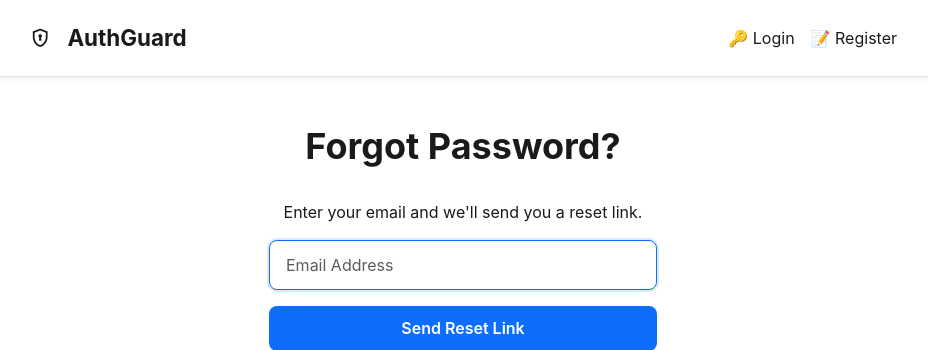
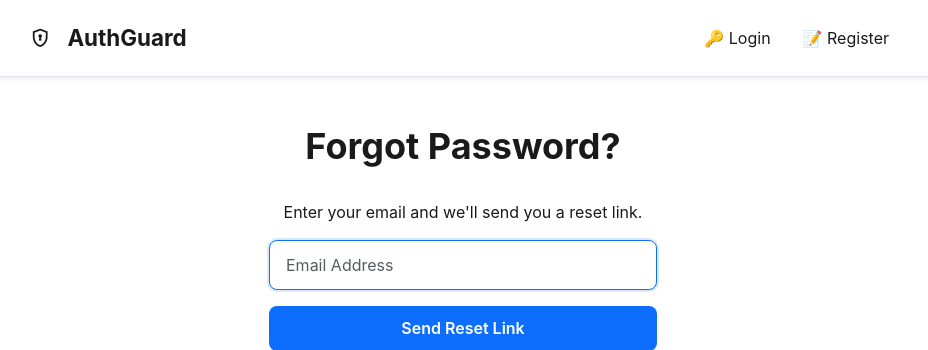
Before and after one commit to vedasm/AuthGuard, a Flask app: page /forgot in a window 1280 px wide. Shown: the top 350 px of the page, without its empty margins (177-1105 px from the left). Run offline with Flask 3, Linux system fonts and the light colour scheme; some libraries are stand-ins or nearby versions.

Commit message:
Update base.html

```diff
--- a/templates/base.html
+++ b/templates/base.html
@@ -1,6 +1,5 @@
 <!DOCTYPE html>
 <html lang="en">
-
 <head>
     <meta charset="UTF-8">
     <meta name="viewport" content="width=device-width, initial-scale=1.0">
@@ -11,55 +10,48 @@
     <link rel="stylesheet" href="{{ url_for('static', filename='style.css') }}">
     {% block extra_head %}{% endblock %}
 </head>
-
 <body>
-
-    <!-- Navbar -->
     <nav class="navbar navbar-expand-lg bg-white shadow-sm border-bottom">
         <div class="container">
             <a class="navbar-brand d-flex align-items-center fw-bold" href="/">
-                <span class="material-symbols-outlined me-2">
-                    encrypted
-                </span>
+                <span class="material-symbols-outlined me-2">encrypted</span>
                 AuthGuard
             </a>
-            <button class="navbar-toggler" type="button" data-bs-toggle="collapse" data-bs-target="#navbarNav">
+            <button class="navbar-toggler" type="button" data-bs-toggle="collapse" data-bs-target="#navbarNav" aria-controls="navbarNav" aria-expanded="false" aria-label="Toggle navigation">
                 <span class="navbar-toggler-icon"></span>
             </button>
             <div class="collapse navbar-collapse" id="navbarNav">
-                <div class="ms-auto d-flex align-items-center gap-3">
+                <ul class="navbar-nav ms-auto align-items-lg-center gap-lg-3">
                     {% if session.get("user_id") %}
-                    <a class="nav-link" href="/">🔐 Vault</a>
-                    <a class="nav-link" href="/add">➕ Add</a>
-                    <a class="nav-link" href="/account">👤 Account</a>
-                    <a class="nav-link text-danger" href="/logout">
-                        ➜ Logout
-                    </a>
+                    <li class="nav-item">
+                        <a class="nav-link" href="/">🔐 Vault</a>
+                    </li>
+                    <li class="nav-item">
+                        <a class="nav-link" href="/add">➕ Add</a>
+                    </li>
+                    <li class="nav-item">
+                        <a class="nav-link" href="/account">👤 Account</a>
+                    </li>
+                    <li class="nav-item">
+                        <a class="nav-link text-danger" href="/logout">➡ Logout</a>
+                    </li>
                     {% else %}
-                    <a class="nav-link" href="/login">
-                        🔑 Login
-                    </a>
-                    <a class="nav-link" href="/register">
-                        📝 Register
-                    </a>
+                    <li class="nav-item">
+                        <a class="nav-link" href="/login">🔑 Login</a>
+                    </li>
+                    <li class="nav-item">
+                        <a class="nav-link" href="/register">📝 Register</a>
+                    </li>
                     {% endif %}
-                </div>
+                </ul>
             </div>
         </div>
     </nav>
-    <!-- Main Content -->
     <main class="container py-5">
         {% with messages = get_flashed_messages(with_categories=true) %}
         {% if messages %}
         {% for category, message in messages %}
-        <div class="alert
-                        {% if category == 'success' %}
-                            alert-success
-                        {% elif category == 'error' %}
-                            alert-danger
-                        {% else %}
-                            alert-primary
-                        {% endif %}">
+        <div class="alert {% if category == 'success' %}alert-success{% elif category == 'error' %}alert-danger{% else %}alert-primary{% endif %}">
             {{ message }}
         </div>
         {% endfor %}
```
